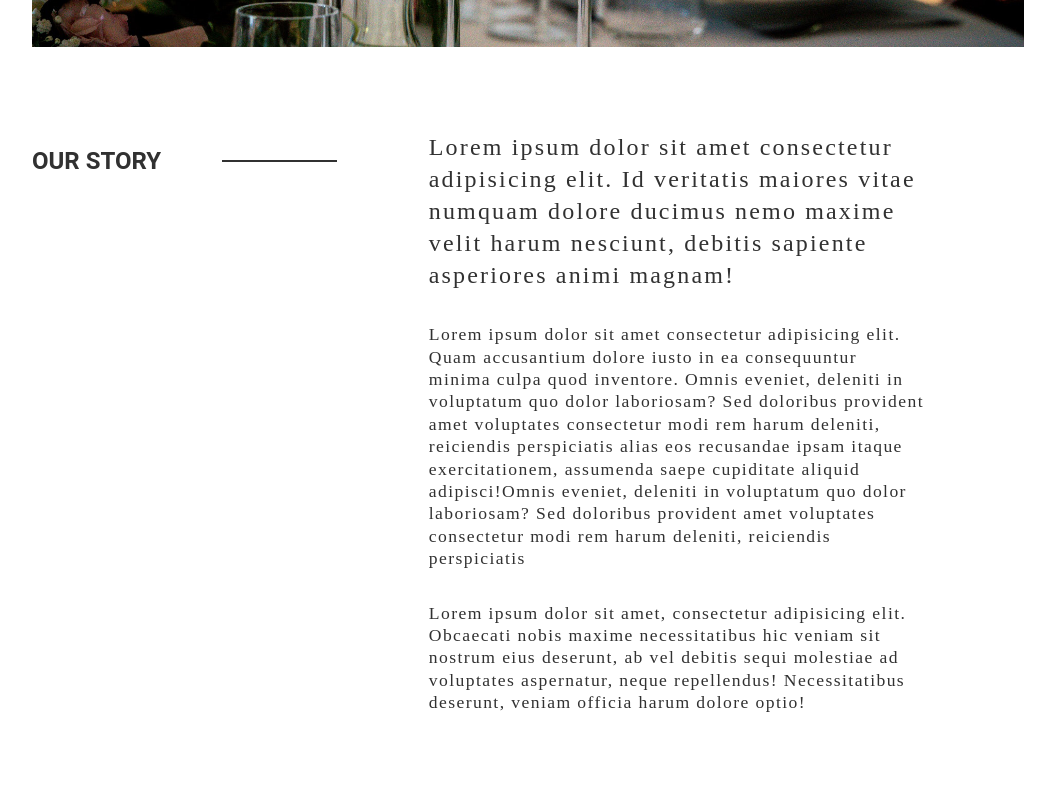
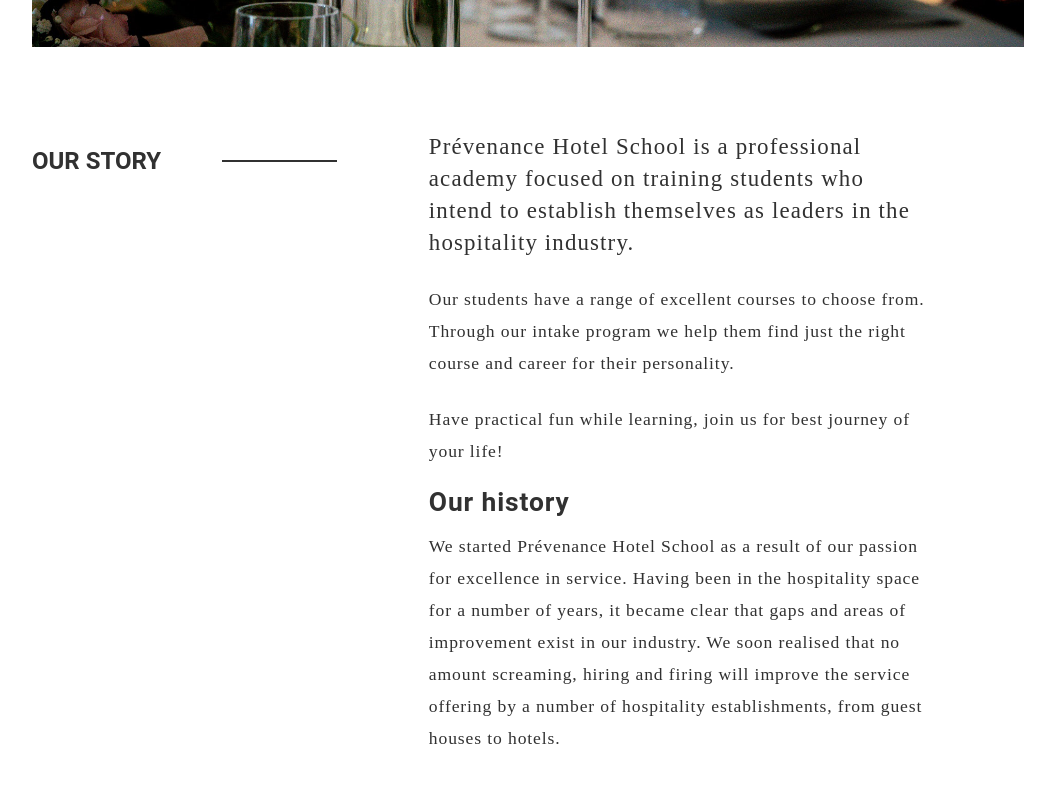
Before and after one commit to Spha88/hotel-school, a Next.js app: page /about in a window 1280 px wide. Shown: the part 660-1446 px from the top of the page, without its empty margins (112-1167 px from the left). Built offline with nearby package versions, Linux system fonts and the light colour scheme.

Commit message:
Add content to about sections front page and about page

```diff
--- a/components/AboutContent/AboutContent.js
+++ b/components/AboutContent/AboutContent.js
@@ -19,14 +19,24 @@
                     </div>
                     <div className={styles.Paragraph}>
                         <p>
-                            Lorem ipsum dolor sit amet consectetur adipisicing elit. Id veritatis maiores vitae numquam dolore ducimus nemo maxime velit harum nesciunt, debitis sapiente asperiores animi magnam!
+                            Prévenance Hotel School is a professional academy focused on training students who intend to establish themselves as leaders in the hospitality industry.
                         </p>
                         <p>
-                            Lorem ipsum dolor sit amet consectetur adipisicing elit. Quam accusantium dolore iusto in ea consequuntur minima culpa quod inventore. Omnis eveniet, deleniti in voluptatum quo dolor laboriosam? Sed doloribus provident amet voluptates consectetur modi rem harum deleniti, reiciendis perspiciatis alias eos recusandae ipsam itaque exercitationem, assumenda saepe cupiditate aliquid adipisci!Omnis eveniet, deleniti in voluptatum quo dolor laboriosam? Sed doloribus provident amet voluptates consectetur modi rem harum deleniti, reiciendis perspiciatis
+                            Our students have a range of excellent courses to choose from. Through our intake program we help them find just the right course and career for their personality.
                         </p>
                         <p>
-                            Lorem ipsum dolor sit amet, consectetur adipisicing elit. Obcaecati nobis maxime necessitatibus hic veniam sit nostrum eius deserunt, ab vel debitis sequi molestiae ad voluptates aspernatur, neque repellendus! Necessitatibus deserunt, veniam officia harum dolore optio!
+                            Have practical fun while learning, join us for best journey of your life!
                         </p>
+
+                        <h2>Our history</h2>
+
+                        <p>We started Prévenance Hotel School as a result of our passion for excellence in service.
+                        Having been in the hospitality space for a number of years, it became clear that gaps and areas of improvement exist in our industry. We soon realised that no amount screaming, hiring and firing will improve the service offering by a number of hospitality establishments, from guest houses to hotels.
+                        </p>
+
+                        <p>Training of staff to take pride in what they do, became the only option. At the center of our curriculum is the intention to produce graduates that not only know what they do, but also take pride in their service and desire to only give their best.</p>
+
+                        <p>We have no doubt of the great impact our academy will make in the lives and careers of many young people across our country and the continent.</p>
                     </div>
                 </div>
                 <img src="/images/about2.jpg" alt="writing and studying" />
--- a/components/AboutContent/AboutContent.module.scss
+++ b/components/AboutContent/AboutContent.module.scss
@@ -35,18 +35,20 @@
             }
             .Paragraph {
                 width: 50%;
-                font-size: 1.5em;
+                font-size: 1.1rem;
+                line-height: 1.4rem;
+                letter-spacing: 0.05em;
                 p {
                     margin: 0;
-                    padding-bottom: 2rem;
+                    padding-bottom: 1.5rem;
                     line-height: 2rem;
-                    letter-spacing: 0.09em;
-                    &:last-child,
-                    &:nth-child(2) {
-                        font-size: 1.1rem;
-                        line-height: 1.4rem;
-                        letter-spacing: 0.08em;
+                    letter-spacing: 0.05em;
+                    &:nth-child(1) {
+                        font-size: 1.3em;
                     }
+                }
+                h2 {
+                    margin-bottom: 1rem;
                 }
                 a {
                     display: inline-block;
--- a/components/Header/Header.js
+++ b/components/Header/Header.js
@@ -1,8 +1,9 @@
-import React, { useState } from 'react';
+import React, { useState, useEffect } from 'react';
 
 import styles from './Header.module.scss';
-import Container from '../UI/Container';
 import NavLink from '../UI/NavLink';
+import Link from 'next/link';
+import $ from 'jquery';
 
 const Header = () => {
 
@@ -11,15 +12,35 @@
         setOpenNav(!openNav);
     }
 
+    useEffect(() => {
+        // Check if Nav is at the top and add or remove Top class
+        const nav = $('#desktopNav');
+        const distance = nav.offset().top;
+        const $window = $(window);
+
+        $window.scroll(function () {
+            // console.log(nav);
+            if ($window.scrollTop() >= (distance + 40)) {
+                nav.addClass(styles.Top);
+            } else {
+                nav.removeClass(styles.Top)
+            }
+        });
+    }, [])
+
     return (
         <header className={styles.Header}>
 
-            <div className={styles.Content}>
+            <div className={styles.Content} id="desktopNav">
+
                 <div className={styles.LogoContainer}
                     style={{ backgroundImage: "url(/images/logo_new.svg" }}
                 >
-                    <img src="/images/logo_new.svg" alt="logo" />
+                    <Link href="/">
+                        <a><img src="/images/logo_new.svg" alt="logo" /></a>
+                    </Link>
                 </div>
+
                 <ul>
                     <li>
                         <NavLink href="/" exact activeClassName={styles.Active}>
@@ -60,7 +81,11 @@
                 <div className={styles.LogoContainer}
                     style={{ backgroundImage: "url(/images/logo_new.svg" }}
                 >
-                    <img src="/images/logo_new.svg" alt="logo" />
+                    <Link href="/">
+                        <a>
+                            <img src="/images/logo_new.svg" alt="logo" />
+                        </a>
+                    </Link>
                 </div>
                 <ul>
                     <li>
--- a/components/Header/Header.module.scss
+++ b/components/Header/Header.module.scss
@@ -15,6 +15,15 @@
         color: var(--black);
         font-weight: bold;
     }
+    // class to add to nav bar when the upper
+    // edge is at the top of the screen
+    .Top {
+        max-width: 100% !important;
+        .LogoContainer {
+            width: 70px !important;
+            height: 40px !important;
+        }
+    }
     .Content {
         background: var(--blue);
         margin: 3rem 0;
@@ -23,6 +32,7 @@
         align-items: stretch;
         max-width: 1024px;
         margin: 0 auto;
+        @include transition;
 
         .LogoContainer {
             background-repeat: no-repeat;
@@ -31,8 +41,9 @@
             margin: 5px 5px 5px 2rem;
             width: 50px;
             height: 70px;
+            @include transition;
             img {
-                width:10px;
+                width:100%;
                 opacity: 0;
             }
         }
@@ -98,12 +109,14 @@
         .LogoContainer {
             background-repeat: no-repeat;
             background-position: center center;
+            text-align: center;
             background-size: contain;
             margin: 5px 5px 5px 1rem;
             width: 100%;
             height: 150px;
+            overflow: hidden;
             img {
-                width:10px;
+                width: 200px;
                 opacity: 0;
             }
         }
--- a/components/HomeContent/AboutFrontPage/AboutFrontPage.js
+++ b/components/HomeContent/AboutFrontPage/AboutFrontPage.js
@@ -16,11 +16,7 @@
                         </div>
                     </div>
                     <div className={styles.Paragraph}>
-                        <p>
-                            I'm a paragraph. Click here to add your own text and edit me. It's easy. I'm a paragraph. Click here to add your own text and edit me.
-
-                            It's easy. I'm a paragraph. Click here to add your own text and edit me. It's easy. I'm a paragraph. Click here to add your own text and edit me. It's easy.
-                        </p>
+                        <p>Prévenance Hotel School is a professional academy focused on training students who intend to establish themselves as leaders in the hospitality industry.</p>
                         <Link href="/about">
                             <a><span>Read More</span> <i
                                 className='fas fa-chevron-right'
--- a/package.json
+++ b/package.json
@@ -9,6 +9,7 @@
   },
   "dependencies": {
     "@react-google-maps/api": "^1.13.0",
+    "jquery": "^3.5.1",
     "next": "9.5.5",
     "nprogress": "^0.2.0",
     "react": "17.0.1",
```
Also changed, not shown: components/HomeContent/GalleryCampusLife/GalleryCampusLife.js (+2 -8 lines), public/images/logo_square_blue_bg_white.png, 1 other file (tests, documents, lock files or other folders).
